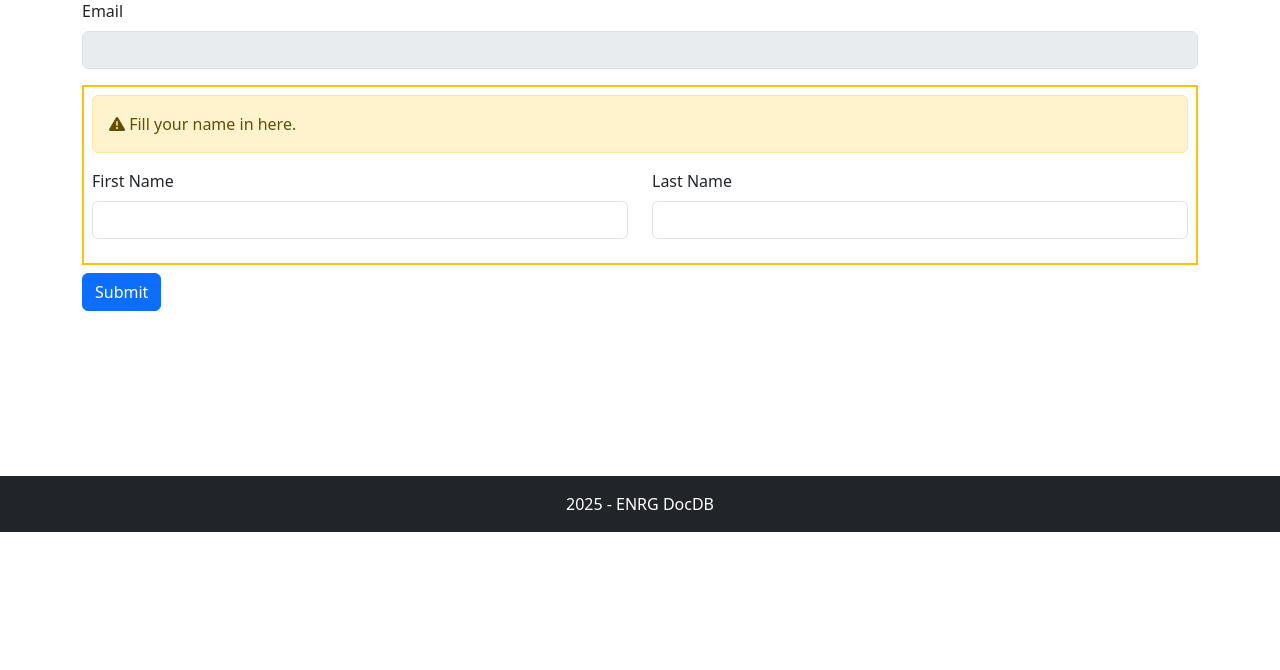
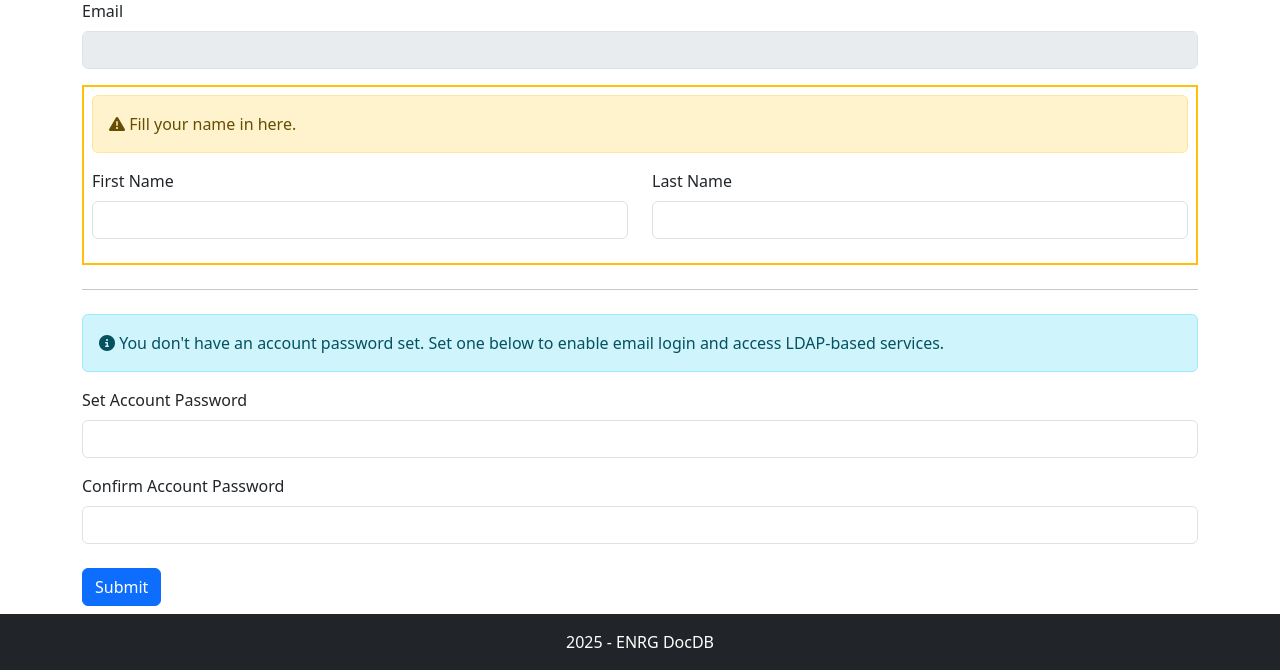
Before and after one commit to ENRG-tr/enrgdocdb, a Flask app: template src/enrgdocdb/templates/docdb/your_account.html in a window 1280 px wide. Shown: the part 268-938 px from the top of the page. Before the commit the page ends 800 px from the top, so only its background shows below. Run offline with Flask 3, Linux system fonts and the light colour scheme; the template is opened without the code that fills it: values that come from a table or form of the project are taken from there, others are empty; parts of the project's set-up code (start-up, migrations or seed data) failed here and were passed over; some libraries are stand-ins or nearby versions.

Commit message:
feat: add password setting functionality to user profile

```diff
--- a/src/enrgdocdb/forms/user.py
+++ b/src/enrgdocdb/forms/user.py
@@ -1,10 +1,18 @@
 from flask_wtf import FlaskForm
-from wtforms import StringField, SubmitField
-from wtforms.validators import DataRequired
+from wtforms import PasswordField, StringField, SubmitField
+from wtforms.validators import DataRequired, EqualTo, Optional
 
 
 class EditUserProfileForm(FlaskForm):
     email = StringField("Email", render_kw={"readonly": True}, validators=[])
     first_name = StringField("First Name", validators=[DataRequired()])
     last_name = StringField("Last Name", validators=[DataRequired()])
+    new_password = PasswordField(
+        "Set Account Password",
+        validators=[Optional()],
+    )
+    confirm_password = PasswordField(
+        "Confirm Account Password",
+        validators=[EqualTo("new_password", message="Passwords must match")],
+    )
     submit = SubmitField("Submit")
--- a/src/enrgdocdb/templates/docdb/your_account.html
+++ b/src/enrgdocdb/templates/docdb/your_account.html
@@ -50,6 +50,15 @@
         {% else %}
             {{ render_form_row([form.first_name, form.last_name]) }}
         {% endif %}
-        {{ render_form_row([form.submit]) }}
+        {% if not current_user.password %}
+            <hr class="mt-4 mb-4">
+            <div class="alert alert-info">
+                <i class="fas fa-info-circle"></i>
+                You don't have an account password set. Set one below to enable email login and access LDAP-based services.
+            </div>
+            {{ render_field(form.new_password) }}
+            {{ render_field(form.confirm_password) }}
+        {% endif %}
+        <div class="mt-4">{{ render_form_row([form.submit]) }}</div>
     </form>
 {% endblock content %}
--- a/src/enrgdocdb/views/user.py
+++ b/src/enrgdocdb/views/user.py
@@ -1,11 +1,15 @@
+from typing import cast
+
 from flask import Blueprint, abort, flash, render_template, request
 from flask import current_app as app
 from flask_login import current_user
+from flask_security.utils import hash_password
 
 from ..database import db
 from ..forms.user import EditUserProfileForm
 from ..models.document import Document, DocumentFile
 from ..models.user import RolePermission, User
+from ..utils.lldap import update_password
 from ..utils.pagination import paginate
 from ..utils.security import permission_check, secure_blueprint
 
@@ -21,16 +25,31 @@ def inject_permission_check():
 @blueprint.route("/your_account", methods=["GET", "POST"])
 def your_account():
     form = EditUserProfileForm()
-    form.email.data = current_user.email
+    user = cast(User, current_user)
+    form.email.data = user.email
 
     if form.validate_on_submit():
-        current_user.first_name = form.first_name.data
-        current_user.last_name = form.last_name.data
+        user.first_name = form.first_name.data
+        user.last_name = form.last_name.data
+
+        if form.new_password.data and not user.password:
+            user.password = hash_password(form.new_password.data)
+            try:
+                update_password(user, form.new_password.data)
+                flash("Profile and account password updated successfully.")
+            except Exception as e:
+                app.logger.error("LLDAP password sync failed: %s", e)
+                flash(
+                    "Profile and password updated locally, but LDAP sync failed.",
+                    "warning",
+                )
+        else:
+            flash("Profile updated successfully")
+
         db.session.commit()
-        flash("Profile updated successfully")
     else:
-        form.first_name.data = current_user.first_name
-        form.last_name.data = current_user.last_name
+        form.first_name.data = user.first_name
+        form.last_name.data = user.last_name
 
     return render_template("docdb/your_account.html", form=form)
 
```
